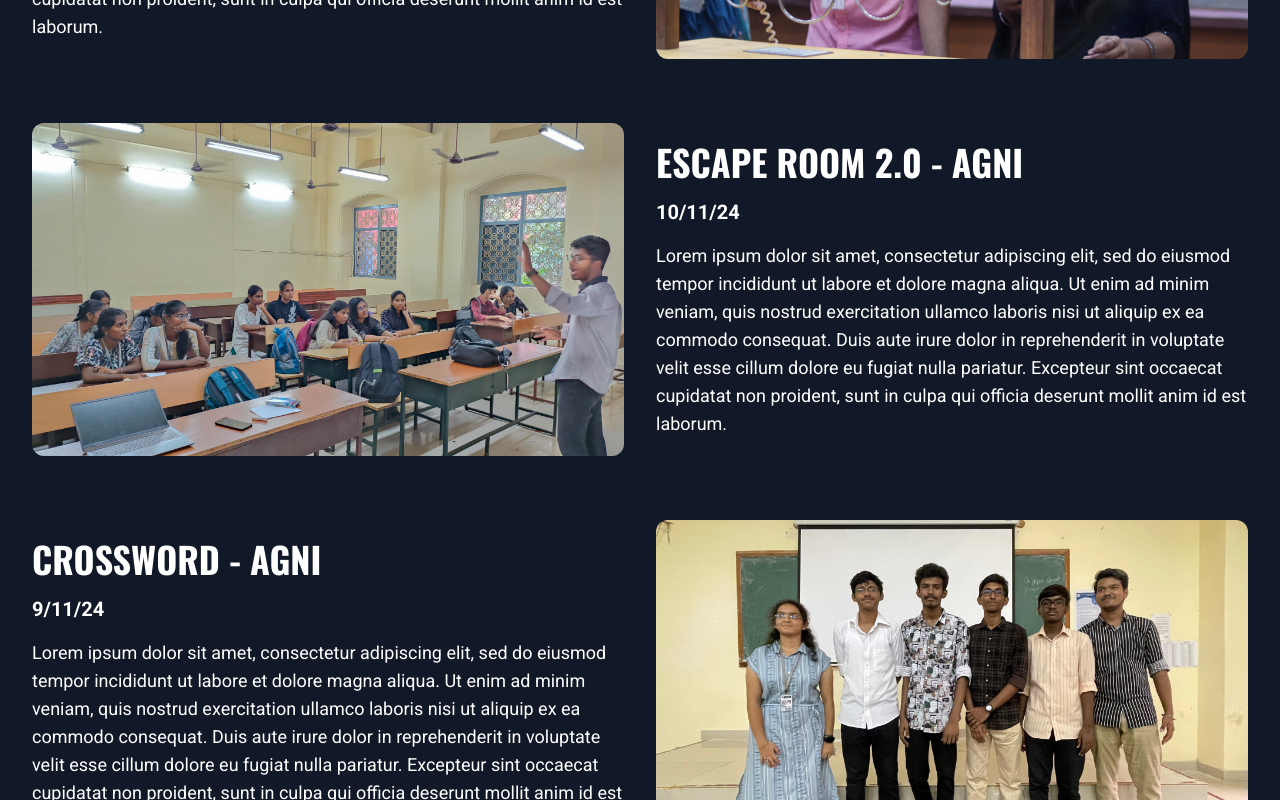
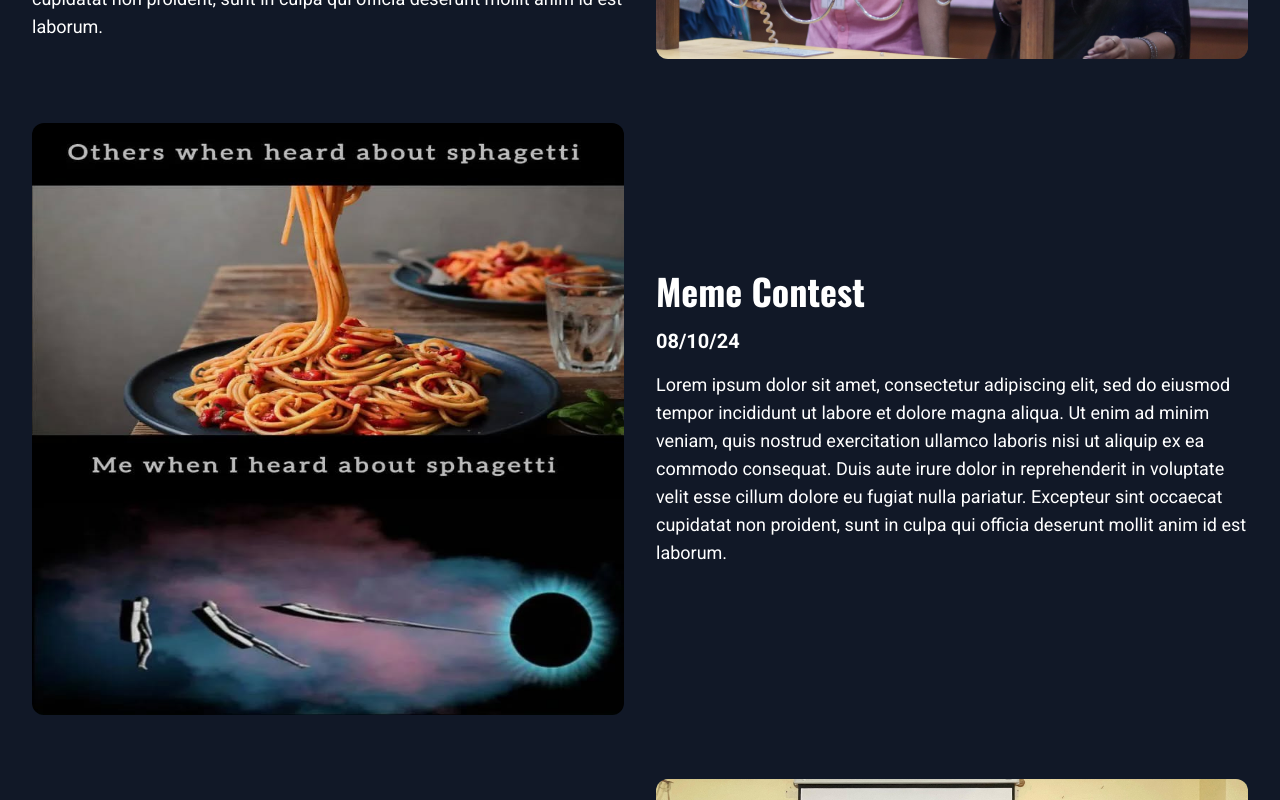
Before and after one commit to kamikaze-2004/Astro-site, a Next.js app: page /events in a window 1280 px wide. Shown: the part 1680-2480 px from the top of the page. Built offline with nearby package versions, Linux system fonts and the light colour scheme.

Commit message:
meme contest

```diff
--- a/src/app/about/page.jsx
+++ b/src/app/about/page.jsx
@@ -50,7 +50,7 @@ function About() {
             </div>
             <div className="flex flex-col justify-start items-center md:items-start lg:items-start">
               <TypingText classN={'oswald text-5xl  mb-2 font-bold'} text={'Our Vision'} speed={0.01}/>
-              <TypingText classN={'text-xl font-semibold mt-2 mb-1'} text={'To inspire humanity – in Science and Astronomy.'} speed={0.02}/>
+              <p className={'text-xl font-semibold mt-2 mb-1'} >To inspire humanity – in Science and Astronomy.</p>
               <TypingText
                 text={
                     "We as a club strive to make astronomy accessible to the public. We educate our students about the need for research in astronomy and space sciences. We aim to promote Dark-Sky Friendly Lighting practices to ensure that our night sky is preserved for the current and future generations to come."
--- a/src/app/events/page.jsx
+++ b/src/app/events/page.jsx
@@ -29,14 +29,21 @@ function Events()
             summary:'Lorem ipsum dolor sit amet, consectetur adipiscing elit, sed do eiusmod tempor incididunt ut labore et dolore magna aliqua. Ut enim ad minim veniam, quis nostrud exercitation ullamco laboris nisi ut aliquip ex ea commodo consequat. Duis aute irure dolor in reprehenderit in voluptate velit esse cillum dolore eu fugiat nulla pariatur. Excepteur sint occaecat cupidatat non proident, sunt in culpa qui officia deserunt mollit anim id est laborum.',
         },
         {
+            title:"Meme Contest",
+            date:'08/10/24',
+            link:'/images/event/meme_contest.jpg',
+            summary:'Lorem ipsum dolor sit amet, consectetur adipiscing elit, sed do eiusmod tempor incididunt ut labore et dolore magna aliqua. Ut enim ad minim veniam, quis nostrud exercitation ullamco laboris nisi ut aliquip ex ea commodo consequat. Duis aute irure dolor in reprehenderit in voluptate velit esse cillum dolore eu fugiat nulla pariatur. Excepteur sint occaecat cupidatat non proident, sunt in culpa qui officia deserunt mollit anim id est laborum.',
+        },
+        {
+            title:'CROSSWORD - AGNI',
+            date:'9/11/24',
+            link:'/images/event/crossword.jpg',
+            summary:'Lorem ipsum dolor sit amet, consectetur adipiscing elit, sed do eiusmod tempor incididunt ut labore et dolore magna aliqua. Ut enim ad minim veniam, quis nostrud exercitation ullamco laboris nisi ut aliquip ex ea commodo consequat. Duis aute irure dolor in reprehenderit in voluptate velit esse cillum dolore eu fugiat nulla pariatur. Excepteur sint occaecat cupidatat non proident, sunt in culpa qui officia deserunt mollit anim id est laborum.',
+        },
+        {
             title:'ESCAPE ROOM 2.0 - AGNI',
             date:'10/11/24',
             link:'/images/event/agni-er.jpg',
-            summary:'Lorem ipsum dolor sit amet, consectetur adipiscing elit, sed do eiusmod tempor incididunt ut labore et dolore magna aliqua. Ut enim ad minim veniam, quis nostrud exercitation ullamco laboris nisi ut aliquip ex ea commodo consequat. Duis aute irure dolor in reprehenderit in voluptate velit esse cillum dolore eu fugiat nulla pariatur. Excepteur sint occaecat cupidatat non proident, sunt in culpa qui officia deserunt mollit anim id est laborum.',
-        }, {
-            title:'CROSSWORD - AGNI',
-            date:'9/11/24',
-            link:'/images/event/crossword.jpg',
             summary:'Lorem ipsum dolor sit amet, consectetur adipiscing elit, sed do eiusmod tempor incididunt ut labore et dolore magna aliqua. Ut enim ad minim veniam, quis nostrud exercitation ullamco laboris nisi ut aliquip ex ea commodo consequat. Duis aute irure dolor in reprehenderit in voluptate velit esse cillum dolore eu fugiat nulla pariatur. Excepteur sint occaecat cupidatat non proident, sunt in culpa qui officia deserunt mollit anim id est laborum.',
         }
     ];
@@ -68,13 +75,13 @@ function Events()
                         }`}
                     >
                         <div className="w-full lg:w-1/2">
-                            <div className={` ${!isImage ? 'aspect-auto' : 'aspect-[16/9]'}  rounded-xl overflow-hidden bg-gray-800`}>
+                            <div className={` ${!isImage ? 'aspect-auto' : idx==4 ? 'aspect-[1/1]': 'aspect-[16/9]'}  rounded-xl overflow-hidden bg-gray-800`}>
                                 {event.link && (
                                     isImage(event.link) ? (
                                         <img
                                             src={event.link}
                                             alt={event.title}
-                                            className="w-full h-full object-cover"
+                                            className={` ${ idx===4 ? 'aspect-[1/1]' : 'h-full w-full  object-cover'}`}
                                         />
                                     ) : (
                                         <iframe
--- a/src/app/page.js
+++ b/src/app/page.js
@@ -41,7 +41,7 @@ export default function Home() {
   useEffect(() => {
     const intervalId = setInterval(() => {
       setCurrIndex((prevIndex) => (prevIndex + 1) % contents.length);
-    }, 3000);
+    }, 4000);
 
     return () => clearInterval(intervalId);
   }, []);
--- a/src/app/team/page.jsx
+++ b/src/app/team/page.jsx
@@ -43,7 +43,7 @@ function Team(){
         {
             name: 'VISHWA PRIYA S',
             position: 'QMS SENIOR LEAD ',
-            tag: placeholder,
+            tag: "Dear Sirius, please don't be jealous",
             link: '/images/team/vishwapriya.jpg',
         },
         {
@@ -61,7 +61,7 @@ function Team(){
         {
             name: 'PRAVEENA M',
             position: 'WORKSHOP SENIOR LEAD ',
-            tag: placeholder,
+            tag: "The stars don't look bigger, but they do look brighter.",
             link: '/images/team/praveena.jpg',
         },
         {
```
Also changed, not shown: public/images/event/escaperoom-celestia.jpg, public/images/event/meme_contest.jpg (added).
